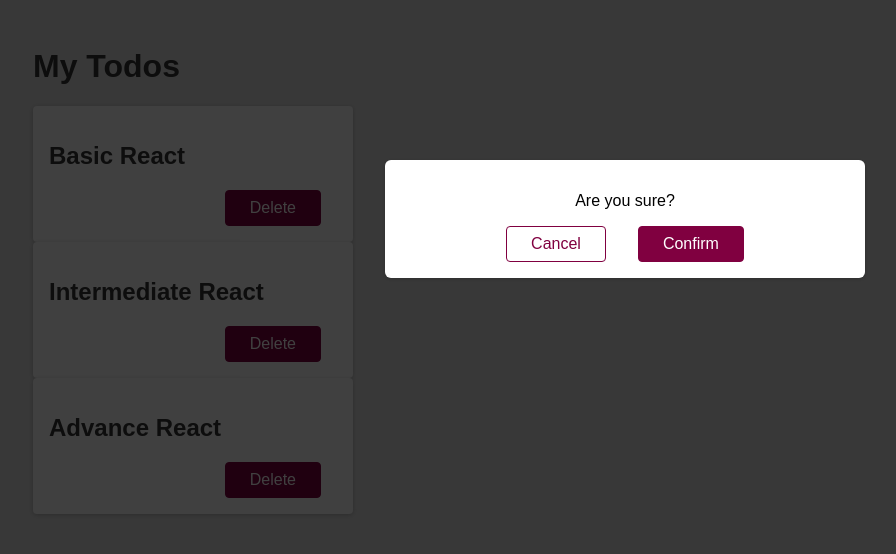
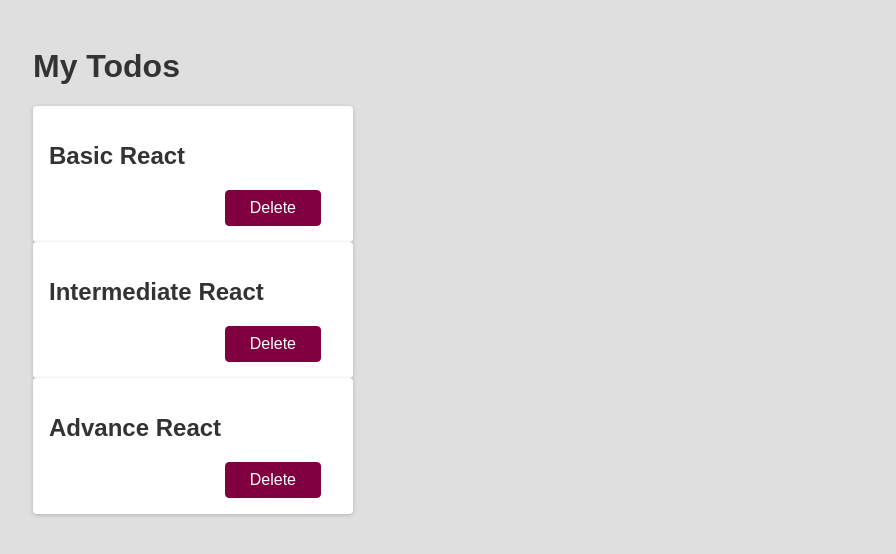
Before and after one commit to MUNIF-862/UDEMY-NEXTJS, a React (Create React App) app in the folder react-course/: page / in a window 1280 px wide. Shown: the top 554 px of the page, without its empty margins (15-911 px from the left). Built offline with nearby package versions, Linux system fonts and the light colour scheme.

Commit message:
introducing state complete.

```diff
--- a/react-course/src/App.js
+++ b/react-course/src/App.js
@@ -1,5 +1,3 @@
-import Backdrop from './components/Backdrop'
-import Modal from './components/Modal'
 import ToDo from './components/ToDo'
 
 function App() {
@@ -9,9 +7,6 @@
       <ToDo title='Basic React' />
       <ToDo title='Intermediate React' />
       <ToDo title='Advance React' />
-
-      <Modal />
-      <Backdrop />
     </div>
   )
 }
--- a/react-course/src/components/ToDo.js
+++ b/react-course/src/components/ToDo.js
@@ -1,8 +1,12 @@
-import React from 'react'
+import React, { useState } from 'react'
+import Backdrop from './Backdrop'
+import Modal from './Modal'
 
 function ToDo(props) {
+  const [modalIsOpen, setModalIsOpen] = useState(false)
   function deleteHandler() {
     console.log(props.title)
+    setModalIsOpen(true)
   }
 
   return (
@@ -13,6 +17,8 @@
           Delete
         </button>
       </div>
+      {modalIsOpen && <Backdrop />}
+      {modalIsOpen && <Modal />}
     </div>
   )
 }
```
